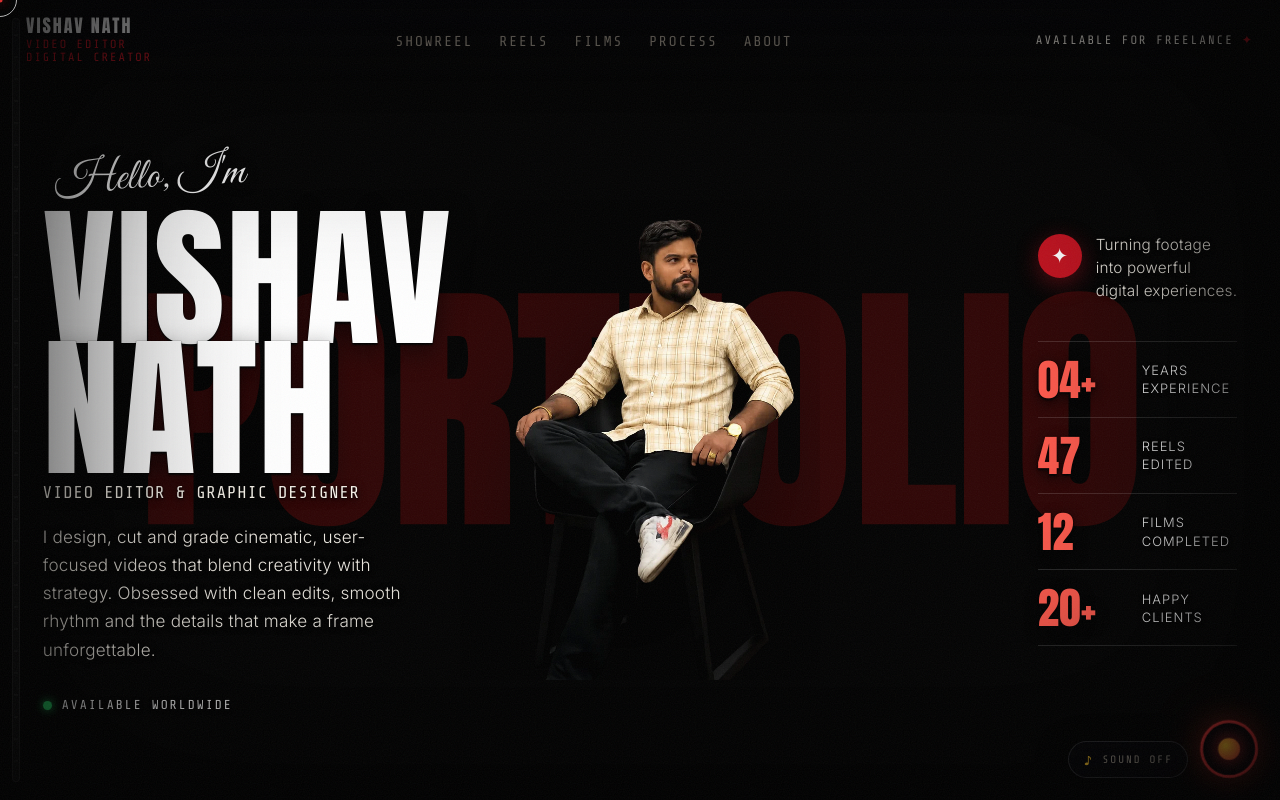
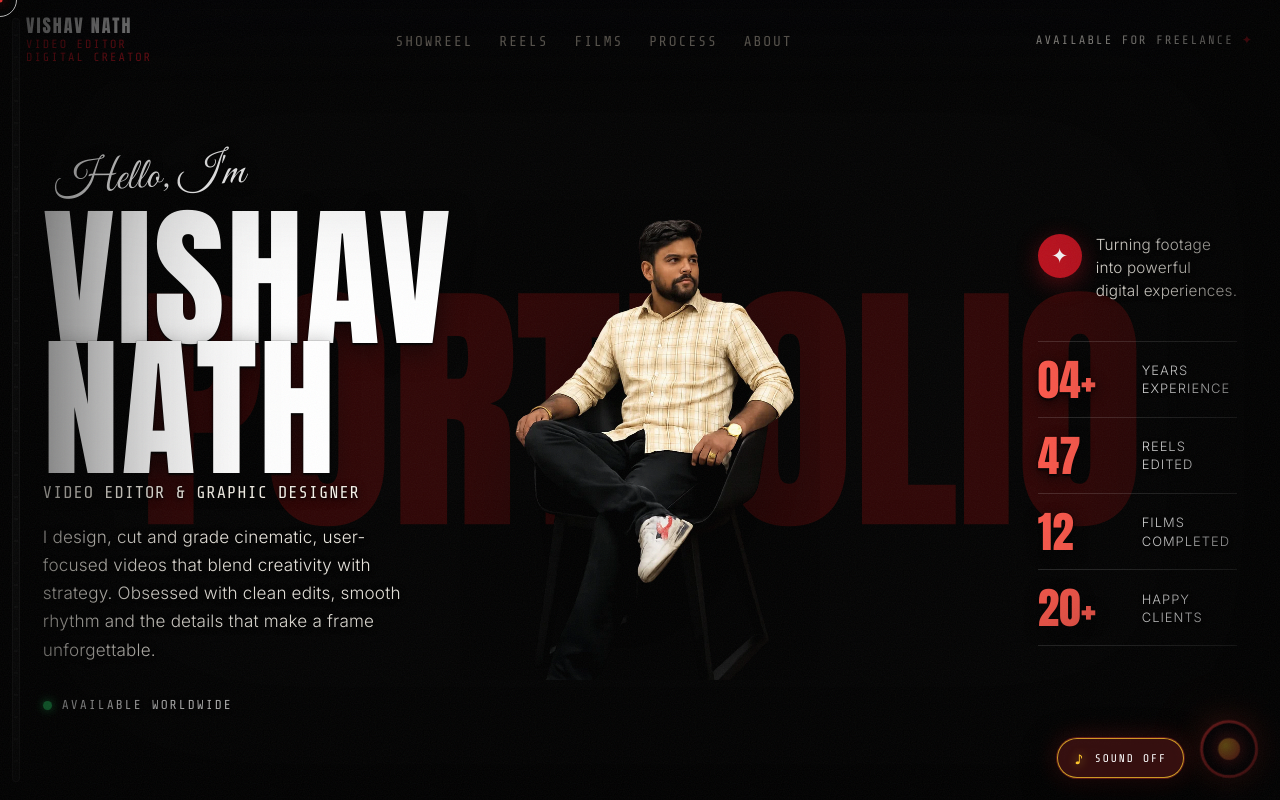
Before and after one commit to vishuseerat7-gif/vishu-portfolio, a React (Vite) app: page / in a window 1280 px wide. Shown: the top 800 px of the page. Built offline with nearby package versions, Linux system fonts and the light colour scheme.

Commit message:
fix: make sound toggle button visible (raise z-index above overlays + brighter style)

```diff
--- a/src/styles.css
+++ b/src/styles.css
@@ -737,23 +737,25 @@ html,body{width:100%;max-width:100%}
 @media (pointer:fine){body{overflow-x:hidden}}
 
 /* ===== GLOBAL SOUND TOGGLE (fixed, works on every section) ===== */
+/* Raised above the vignette/grain overlays (z ~997-998) so it's always clickable. */
 #audioToggle{
-  position:fixed;right:92px;bottom:22px;z-index:951;
-  display:flex;align-items:center;gap:8px;
-  font-family:var(--mono);font-size:.6rem;letter-spacing:2px;
-  color:var(--dim);text-transform:uppercase;user-select:none;
-  padding:9px 14px;border:1px solid rgba(255,255,255,.16);
-  background:rgba(7,7,11,.74);border-radius:999px;cursor:pointer;
-  box-shadow:0 8px 30px rgba(0,0,0,.5);backdrop-filter:blur(10px);
-  transition:border-color .25s,background .25s,color .25s,transform .2s;
+  position:fixed;right:96px;bottom:22px;z-index:9990;
+  display:flex;align-items:center;gap:9px;
+  font-family:var(--mono);font-size:.62rem;font-weight:600;letter-spacing:2px;
+  color:#fff;text-transform:uppercase;user-select:none;
+  padding:10px 16px;border:1px solid rgba(255,199,44,.75);
+  background:rgba(226,54,54,.22);border-radius:999px;cursor:pointer;
+  box-shadow:0 0 0 1px rgba(226,54,54,.35),0 10px 34px rgba(0,0,0,.6),0 0 24px rgba(226,54,54,.25);
+  backdrop-filter:blur(12px);
+  transition:border-color .25s,background .25s,transform .2s,box-shadow .25s;
   -webkit-tap-highlight-color:transparent;
 }
-#audioToggle .at-ic{font-size:.95rem;color:var(--gold);line-height:1}
+#audioToggle .at-ic{font-size:1rem;color:var(--gold);line-height:1;text-shadow:0 0 10px rgba(255,199,44,.7)}
 #audioToggle .at-txt{white-space:nowrap}
 #audioToggle:hover{border-color:var(--gold);transform:translateY(-2px)}
-#audioToggle.on{border-color:var(--gold);background:rgba(226,54,54,.18);color:#fff}
-#audioToggle.on .at-ic{color:var(--red);animation:blink 1.2s infinite}
-@media(max-width:700px){#audioToggle{right:14px;bottom:86px;padding:8px 12px}}
+#audioToggle.on{border-color:var(--gold);background:rgba(226,54,54,.4);box-shadow:0 0 0 1px var(--gold),0 10px 34px rgba(0,0,0,.6),0 0 34px rgba(226,54,54,.5)}
+#audioToggle.on .at-ic{color:var(--gold);animation:blink 1.2s infinite}
+@media(max-width:700px){#audioToggle{right:14px;bottom:90px;padding:9px 14px;font-size:.56rem}}
 
 /* ===== RESPONSIVE / FLUID: phone → 4K (nothing overflows, nothing shifts on zoom) ===== */
 html,body{overflow-x:hidden}
```
